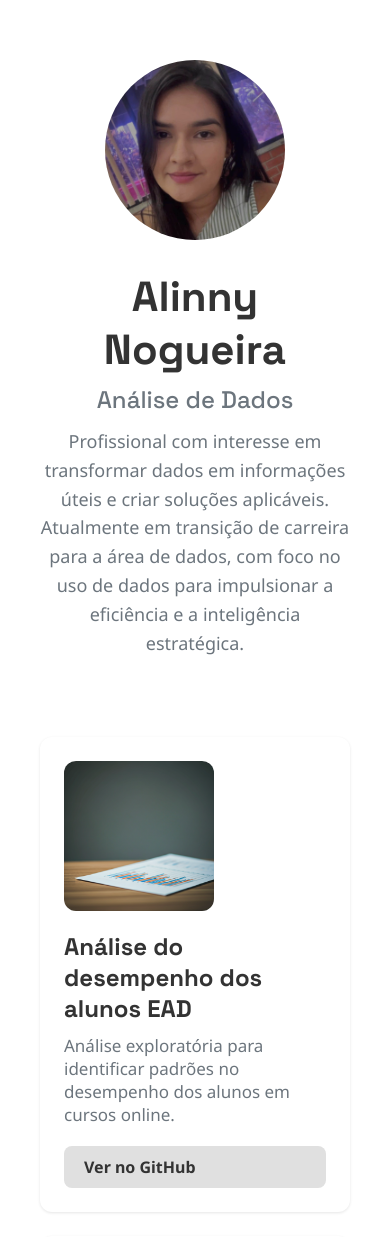
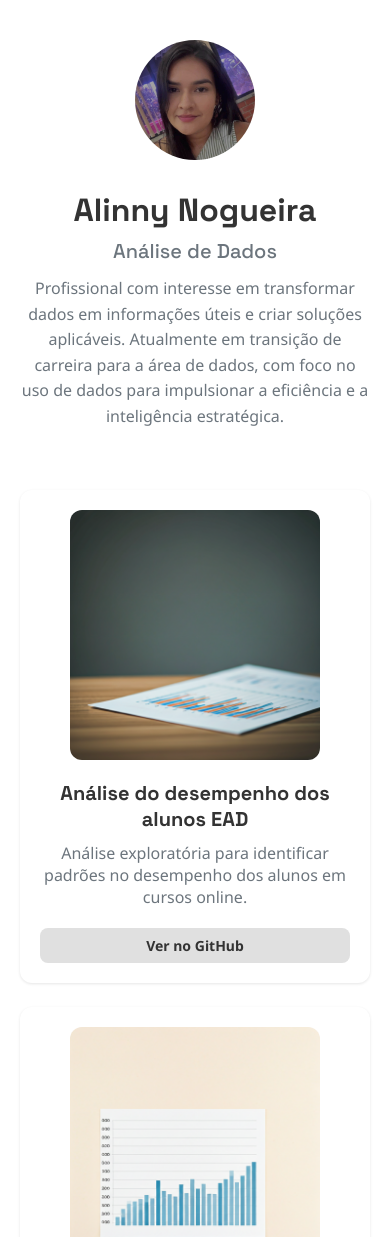
Before and after one commit to nogalinny/Portfolio, a plain HTML site: page index.html in a window 390 px wide. Shown: the top 1237 px of the page. Drawn offline with nearby package versions, Linux system fonts and the light colour scheme.

Commit message:
Ajuste mobile

```diff
--- a/style.css
+++ b/style.css
@@ -163,3 +163,61 @@ body {
 .social-icons a img:hover {
   opacity: 1;
 }
+@media (max-width: 768px) {
+  .header {
+    flex-direction: column;
+    padding: 40px 20px;
+    text-align: center;
+  }
+
+  .profile-img {
+    width: 120px;
+    height: 120px;
+  }
+
+  .header h1 {
+    font-size: 32px;
+  }
+
+  .header h2 {
+    font-size: 20px;
+  }
+
+  .header p {
+    font-size: 16px;
+  }
+
+  .projects {
+    padding: 20px;
+  }
+
+  .project {
+    flex-direction: column;
+    align-items: center;
+    text-align: center;
+    padding: 20px;
+  }
+
+  .project-img {
+    width: 100%;
+    max-width: 250px;
+  }
+
+  .project-info h3 {
+    font-size: 20px;
+  }
+
+  .project-info p {
+    font-size: 16px;
+  }
+
+  .project-info a {
+    padding: 8px 16px;
+    font-size: 14px;
+  }
+
+  .footer {
+    font-size: 14px;
+    padding: 20px 10px;
+  }
+}
```
